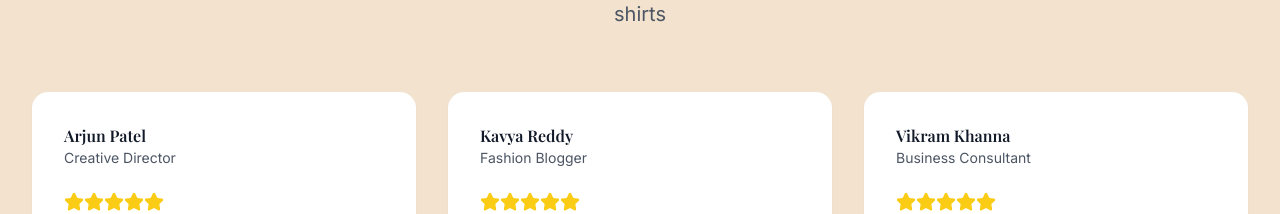
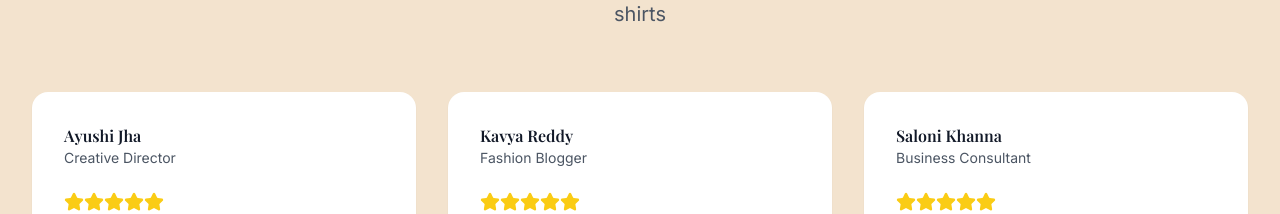
Before and after one commit to dhruvshibhare/ensaura2, a Next.js app: page / in a window 1280 px wide. Shown: the part 4432-4646 px from the top of the page. Built offline with nearby package versions, Linux system fonts and the light colour scheme.

Commit message:
Update Testimonials.tsx

```diff
--- a/components/home/Testimonials.tsx
+++ b/components/home/Testimonials.tsx
@@ -8,7 +8,7 @@ import { Star } from 'lucide-react';
 const testimonials = [
   {
     id: 1,
-    name: 'Arjun Patel',
+    name: 'Ayushi Jha',
     role: 'Creative Director',
     image: 'https://images.pexels.com/photos/1516680/pexels-photo-1516680.jpeg?auto=compress&cs=tinysrgb&w=200',
     rating: 5,
@@ -26,7 +26,7 @@ const testimonials = [
   },
   {
     id: 3,
-    name: 'Vikram Khanna',
+    name: 'Saloni Khanna',
     role: 'Business Consultant',
     image: 'https://images.pexels.com/photos/762020/pexels-photo-762020.jpeg?auto=compress&cs=tinysrgb&w=200',
     rating: 5,
```
